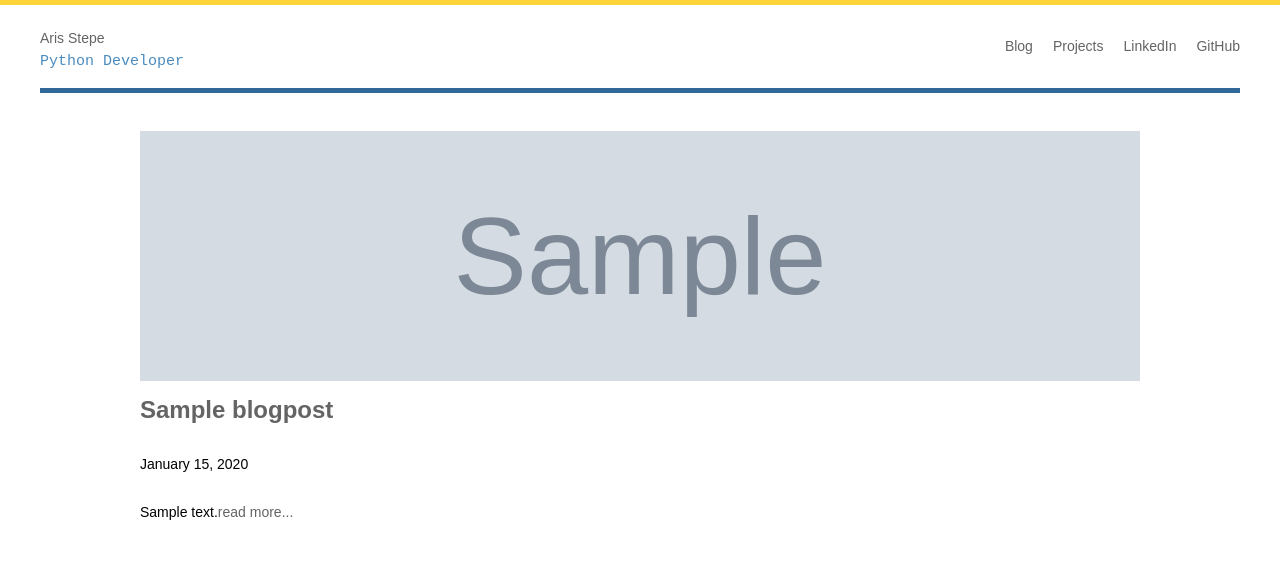
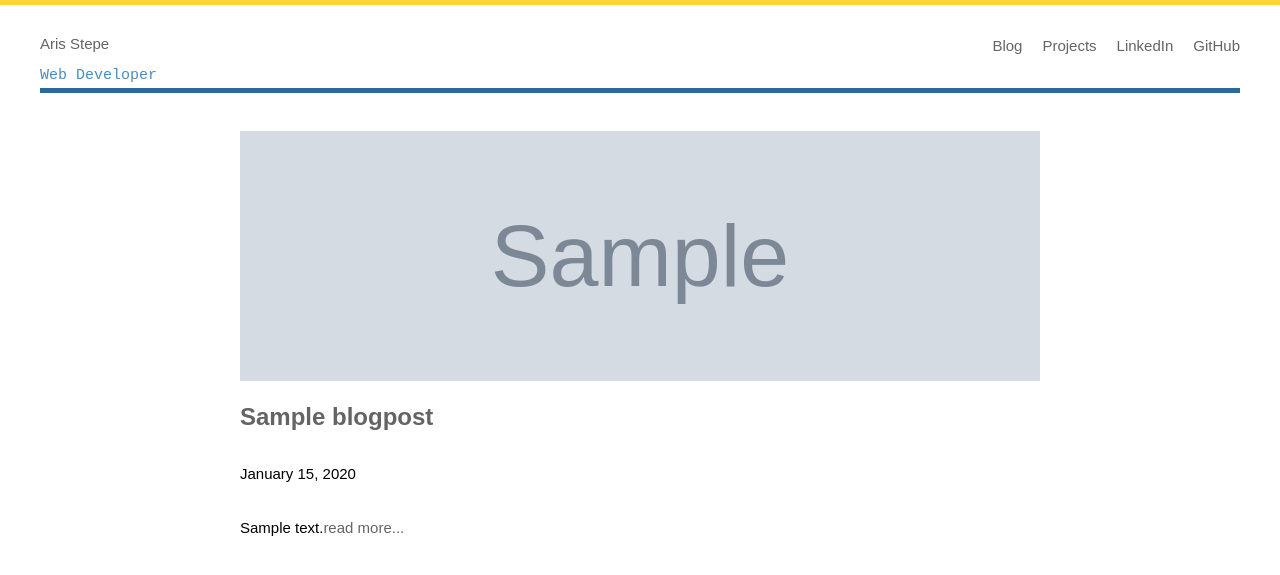
Before and after one commit to astepe/ari-blog, a Flask app: page /blog in a window 1280 px wide. Shown: the top 575 px of the page. Run offline with Flask 2, Linux system fonts and the light colour scheme; tables that the repository leaves empty hold one stand-in row (values such as "Sample post"); grey boxes marked "Sample" are stand-in pictures.

Commit message:
edited html format

```diff
--- a/blog/models.py
+++ b/blog/models.py
@@ -39,7 +39,7 @@ class Token(db.Model):
     token_expiration = db.Column(db.DateTime)
 
     # based on code from Miguel Grinberg's Flask Mega Tutorial
-    def make_token(self, expires_in=900):
+    def make_token(self, expires_in=10):
         now = datetime.utcnow()
         if self.token and self.token_expiration > now + timedelta(seconds=60):
             return self.token
--- a/blog/templates/base.html
+++ b/blog/templates/base.html
@@ -96,15 +96,15 @@
   }
   p, a {
     font-family: Avant Garde, Avantgarde, Century Gothic, CenturyGothic, AppleGothic, sans-serif;
-    font-size: 14px;
+    font-size: 15px;
     font-style: normal;
     font-variant: normal;
     font-weight: 400;
-    line-height: 20px;
+    line-height: 1.6;
   }
   blockquote {
     font-family: Avant Garde, Avantgarde, Century Gothic, CenturyGothic, AppleGothic, sans-serif;
-    font-size: 21px;
+    font-size: 25px;
     font-style: normal;
     font-variant: normal;
     font-weight: 400;
@@ -129,8 +129,8 @@
     display: grid;
     grid-template-rows: auto;
     padding-top: 20px;
-    padding-left: 100px;
-    padding-right: 100px;
+    padding-left: 200px;
+    padding-right: 200px;
   }
   .blog-image {
     width: 100%;
@@ -162,7 +162,7 @@
       <div class="navbar">
         <div class="header">
           <p class="header-title"><a href="{{url_for('home.index')}}">Aris Stepe</a></p>
-          <p class="header-subtitle">Python Developer</p>
+          <p class="header-subtitle">Web Developer</p>
         </div>
         {% block current %}
 
--- a/blog/templates/blog.html
+++ b/blog/templates/blog.html
@@ -10,10 +10,10 @@
   {% for post in posts %}
   <div class="blog">
       <br>
-      <img class="blog-image" src={{post.image}} alt="Card image cap">
+      <a href="{{url_for('blog.view_blog_post', id=post.id)}}"><img class="blog-image" src={{post.image}} alt="Card image cap"></a>
       <a href="{{url_for('blog.view_blog_post', id=post.id)}}"><h1>{{post.title}}</h1></a>
       <p class="text-muted">{{post.date.strftime('%B %d, %Y')}}</p>
-      <p class="body">{{post.body|blog_filter|safe}}<a href="{{url_for('blog.view_blog_post', id=post.id)}}">read more...</a></p>
+      <p class="body">{{post.summary|blog_filter|safe}}<a href="{{url_for('blog.view_blog_post', id=post.id)}}">read more...</a></p>
   </div>
   {% endfor %}
 
--- a/blog/templates/index.html
+++ b/blog/templates/index.html
@@ -8,7 +8,7 @@
 {% block content %}
 <div class="introduction">
   <div>
-    <p>Hi, I'm a Python programmer living in New York.</p>
+    <p>Hi, I'm a web developer living in New York.</p>
     <p>I build backend web services and APIs.</p>
   </div>
 </div>
```
Also changed, not shown: blog/api/blogposts.py (+10 -7 lines), blog/templates/blog_post.html (+5 -3 lines).
